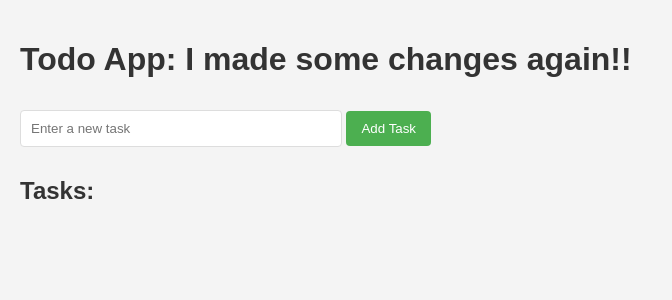
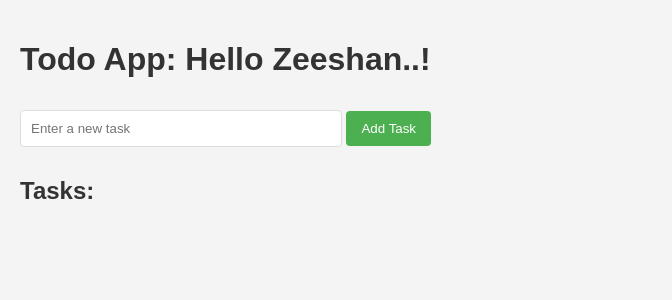
Before and after one commit to ZeeshanAslam1984/Jenkins_Project, a Flask app: page / in a window 1280 px wide. Shown: the top 300 px of the page, without its empty margins (0-672 px from the left). Run offline with Flask 3, Linux system fonts and the light colour scheme.

Commit message:
Update index.html

```diff
--- a/templates/index.html
+++ b/templates/index.html
@@ -57,7 +57,7 @@
     </style>
   </head>
   <body>
-    <h1>Todo App: I made some changes again!!</h1>
+    <h1>Todo App: Hello Zeeshan..!</h1>
 
     <!-- Add Task Form -->
     <form method="post">
```
